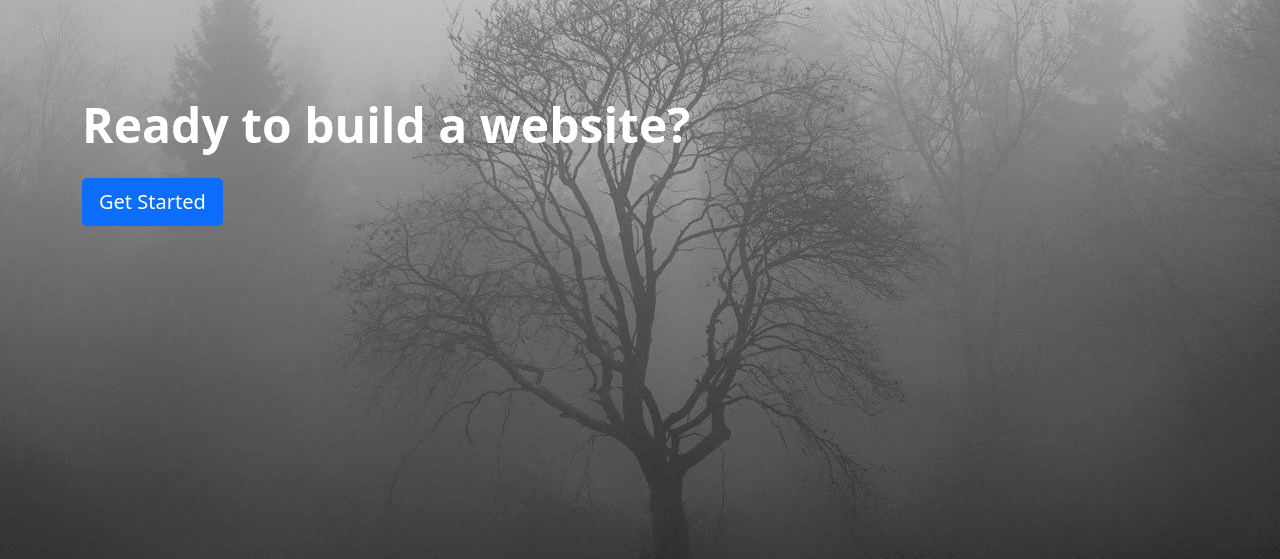
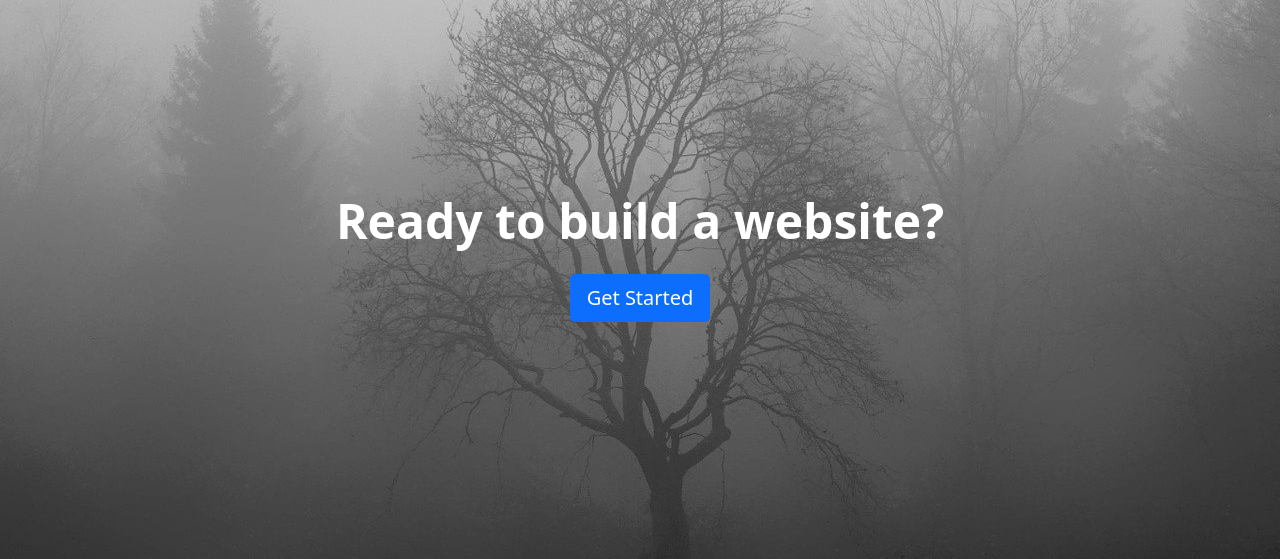
Before and after one commit to mdomeracki231994/mcdev_com, a Django app: page / in a window 1280 px wide. Shown: the part 56-615 px from the top of the page. Run offline with Django 4.2, Linux system fonts and the light colour scheme; some libraries are stand-ins or nearby versions.

Commit message:
Add center text to home page

```diff
--- a/templates/home/index.html
+++ b/templates/home/index.html
@@ -4,11 +4,11 @@
     <!-- Header-->
     <header class="bg py-5">
         <div class="container">
-            <div class="row align-items-center justify-content-lg-start mr-5">
+            <div class="mt-5 pt-5 row align-items-center justify-content-lg-center mr-5">
                 <div class="col-lg-8 col-xl-7 col-xxl-6">
-                    <div class="my-5 text-start">
+                    <div class="my-5 text-center">
                          <h1 class="display-5 fw-bolder text-white">Ready to build a website?</h1>
-                         <div class="d-grid gap-3 d-sm-flex justify-content-sm-center justify-content-xl-start">
+                         <div class="d-grid gap-3 d-sm-flex justify-content-center justify-content-xl-center">
                             <a class="btn btn-primary btn-lg mt-3" href="{% url 'contact' %}">Get Started</a>
                         </div>
                     </div>
```
